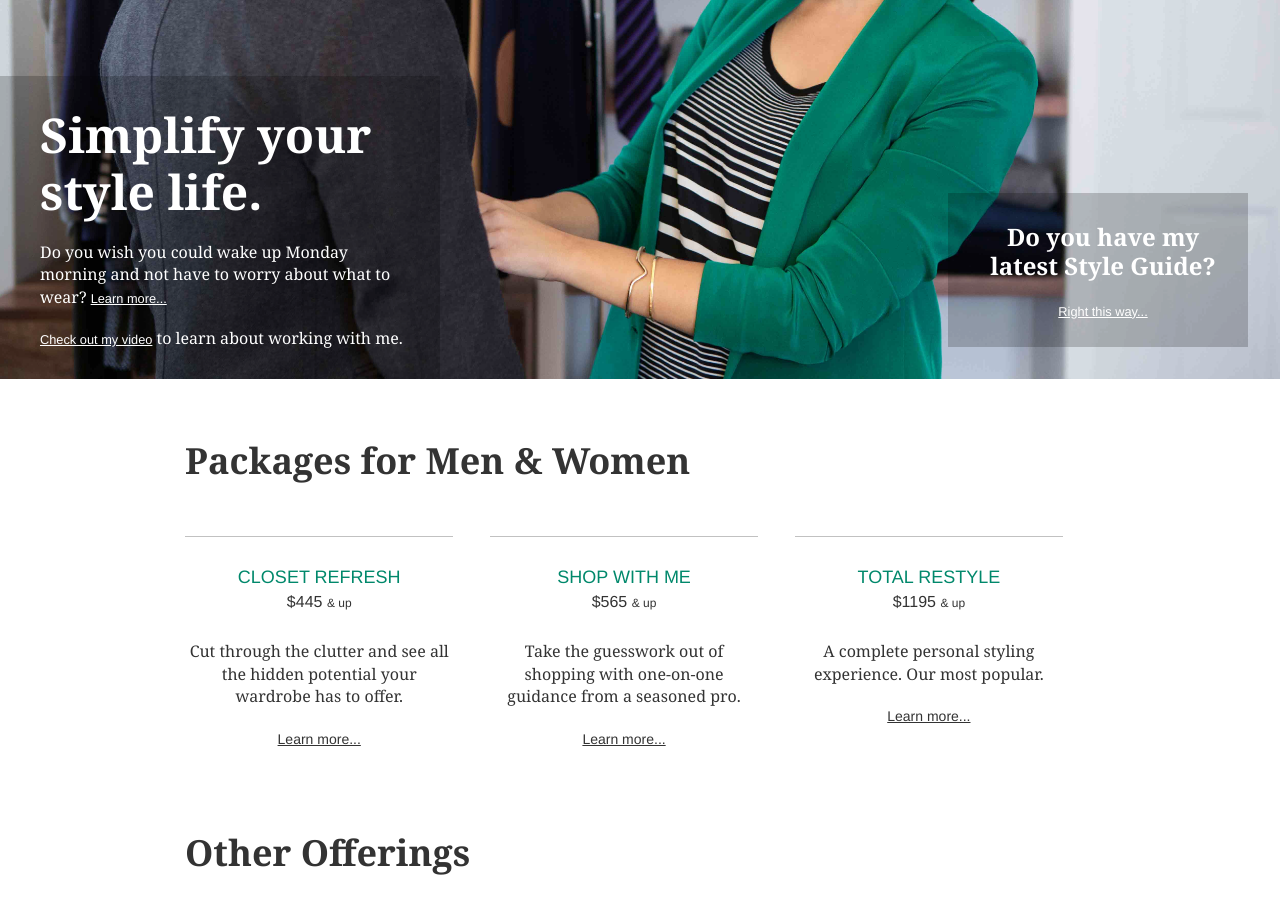
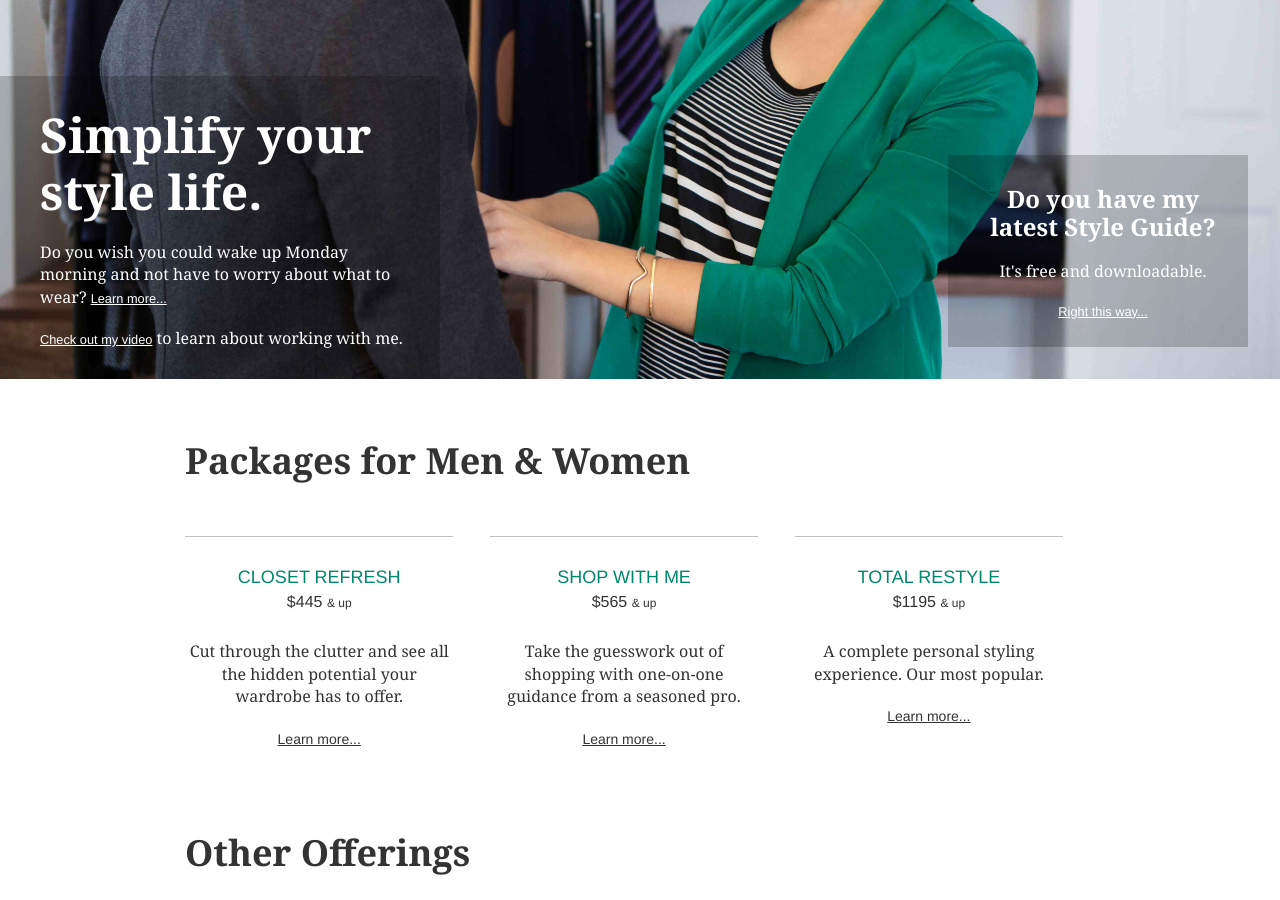
Before and after one commit to btaylor30/bryntaylor.com, a Jekyll site: the page built from index.html, in a window 1280 px wide and 900 px high, scrolled down 442 px. Built offline with Jekyll 4.4.1, drawn with Linux system fonts in a browser that asks for light colours; nearby versions of some CDN libraries; some web fonts are replaced; Markdown is read by kramdown in place of the engine named in the settings.

Commit message:
Updated index.html

```diff
--- a/index.html
+++ b/index.html
@@ -15,6 +15,7 @@ published: true
   </article>
   <aside class="book-callout">
     <h1>Do you have my latest Style Guide?</h1>
+    <p>It's free and downloadable.</p>
     <p><a href="http://therestylist.us2.list-manage.com/subscribe?u=af94a82e99e0b5bdf5a7d7a1e&id=eea1162356" target="_blank">Right this way...</a></p>
   </aside>
 </section>
```
